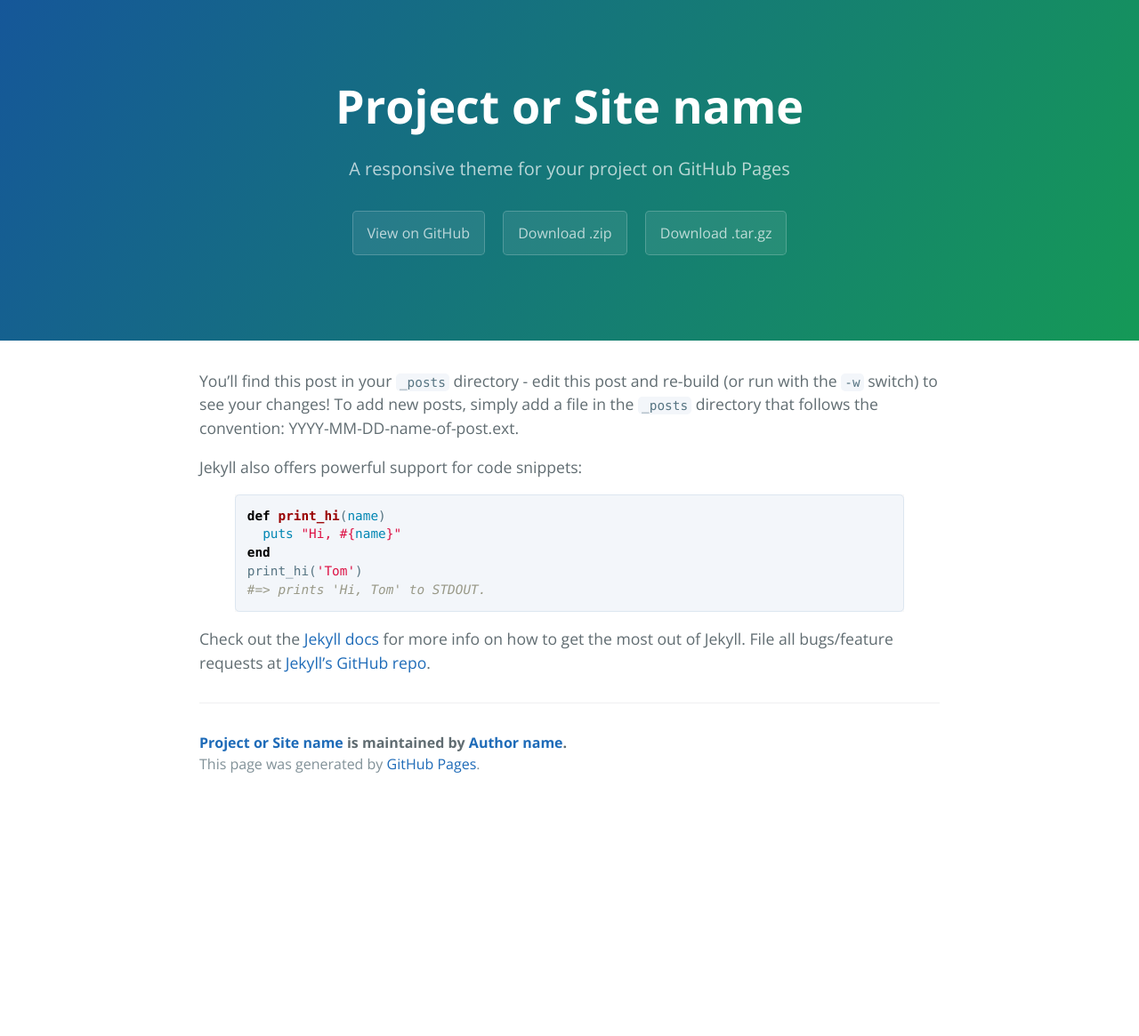
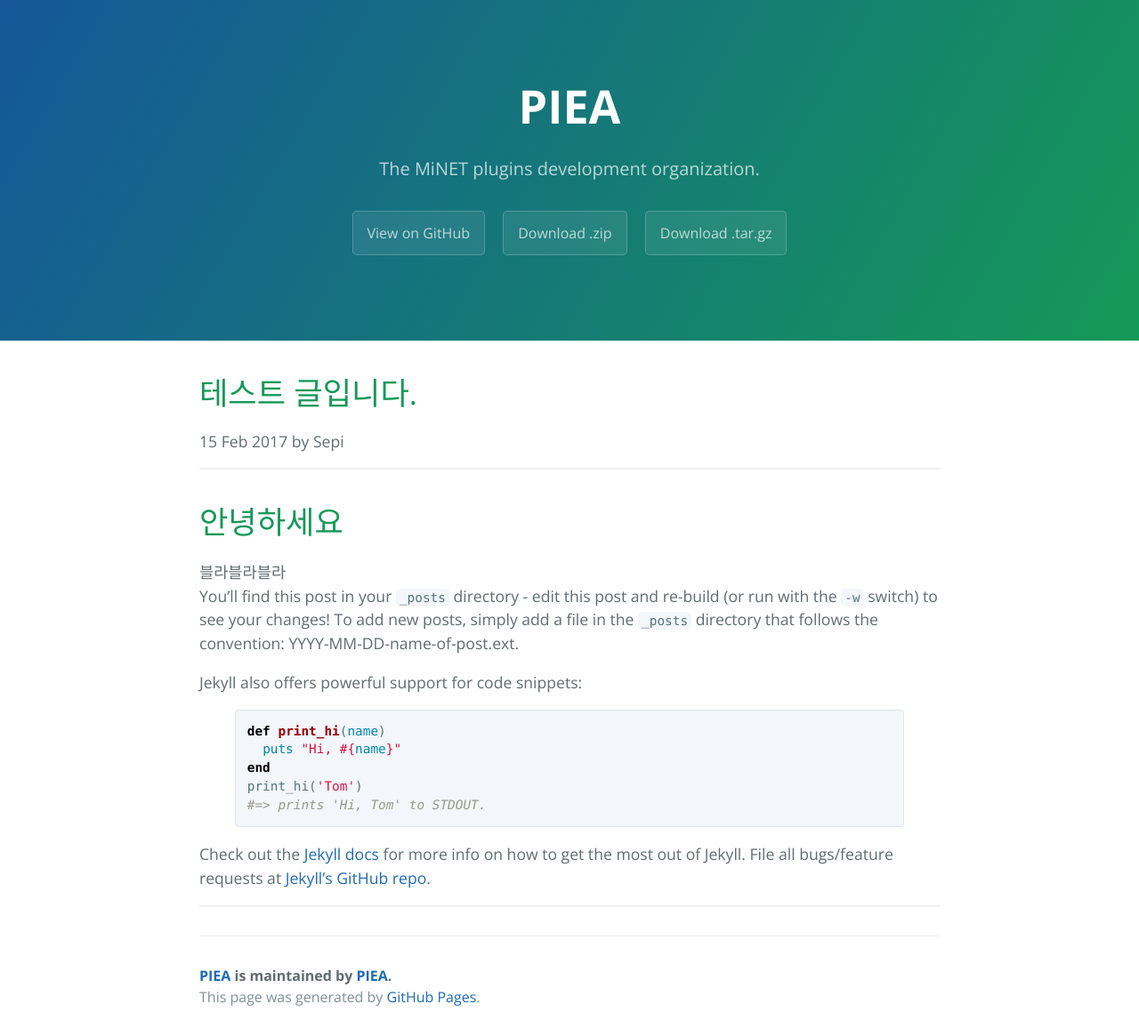
Before and after one commit to pid011/piea.github.io, a Jekyll site: the page built from _posts/2017-02-15-test-post.markdown, in a window 1280 px wide. Shown: the whole page at 89% size. Built offline with Jekyll 4.4.1, drawn with Linux system fonts in a browser that asks for light colours; comment, search, counter and statistics services are not loaded; before the commit the page ends 903 px from its top, so only the background shows below that.

Commit message:
so many changed

```diff
--- a/_config.yml
+++ b/_config.yml
@@ -1,17 +1,21 @@
 # Setup
-title:        Project or Site name
-tagline:      A responsive theme for your project on GitHub Pages
+title:        PIEA
+tagline:      The MiNET plugins development organization.
 baseurl:      ""
-paginate:     1
+paginate:     3
 
 # About/contact
 author:
-  name:       Author name
-  url:        http://yourhomepage.com
+  name:       PIEA
+  url:        https://piea.github.io
 
 # Gems
 gems:
   - jekyll-paginate
 
-#Others
+# Others
 markdown: kramdown
+
+# Disqus
+disqus_shortname        : "PIEA"
+disqus_site_shortname   : "piea"
--- /dev/null
+++ b/_includes/comments.html
@@ -0,0 +1,23 @@
+{% if page.comments %}
+<hr>
+
+<div id="disqus_thread"></div>
+<script>
+    /**
+		*  RECOMMENDED CONFIGURATION VARIABLES: EDIT AND UNCOMMENT THE SECTION BELOW TO INSERT DYNAMIC VALUES FROM YOUR PLATFORM OR CMS.
+		*  LEARN WHY DEFINING THESE VARIABLES IS IMPORTANT: https://disqus.com/admin/universalcode/#configuration-variables
+		*/
+    var disqus_config = function () {
+        this.page.url = '{{ site.url }}{{ post.url }}';
+        this.page.identifier = '{{ page.id }}';
+    };
+    (function () { // DON'T EDIT BELOW THIS LINE
+        var d = document, s = d.createElement('script');
+        s.src = '//piea.disqus.com/embed.js';
+        s.setAttribute('data-timestamp', +new Date());
+        (d.head || d.body).appendChild(s);
+    })();
+</script>
+<noscript>Please enable JavaScript to view the <a href="https://disqus.com/?ref_noscript">comments powered by Disqus.</a></noscript>
+</div>
+{% endif %}
--- a/_layouts/default.html
+++ b/_layouts/default.html
@@ -1,18 +1,17 @@
 <!DOCTYPE html>
-<html lang="en-us">
+<html lang="ko-kr">
 
+<head>
   {% include head.html %}
+</head>
 
-  <body>
-    {% include page-header.html %}
+<body>
+  {% include page-header.html %}
+  <section class="main-content">
+    {{ content }}
+    {% include comments.html %}
+    {% include page-footer.html %}
+  </section>
+</body>
 
-    <section class="main-content">
-
-      {{ content }}
-
-      {% include page-footer.html %}
-
-    </section>
-
-  </body>
 </html>
--- a/_layouts/post.html
+++ b/_layouts/post.html
@@ -1,7 +1,25 @@
----
-layout: default
----
-<h2>{{ page.title }}</h2>
-<p class="meta">{{ page.date | date_to_string }}</p>
+<!DOCTYPE html>
+<html lang="ko-kr">
 
-{{ content }}
+<head>
+    {% include head.html %}
+</head>
+
+<body>
+    {% include page-header.html %}
+    <section class="main-content">
+        <header class="post-header">
+            <h1 class="post-title">{{ page.title }}</h1>
+            <span class="post-meta">
+                <time class="post-date">{{ page.date | date_to_string }}</time>
+                <span class="post-author">by {{ page.author }}</span>
+            </span>
+        </header>
+        <hr>
+        {{ content }}
+        {% include comments.html %}
+        {% include page-footer.html %}
+    </section>
+</body>
+
+</html>
--- a/_posts/2016-02-12-sample-content.markdown
+++ b/_posts/2017-02-15-test-post.markdown
@@ -1,10 +1,12 @@
 ---
-layout: default
-title:  "Welcome to Jekyll!"
-date:   2016-02-12 17:50:00
-categories: main
+layout: post
+title:  "테스트 글입니다."
+author: "Sepi"
+comments: true
 ---
 
+# 안녕하세요
+블라블라블라
 You'll find this post in your `_posts` directory - edit this post and re-build (or run with the `-w` switch) to see your changes!
 To add new posts, simply add a file in the `_posts` directory that follows the convention: YYYY-MM-DD-name-of-post.ext.
 
--- a/index.html
+++ b/index.html
@@ -3,8 +3,10 @@
 title: {{ site.name }}
 ---
 
+
+<hr>
 <div id="home">
-  <h1>Blog Posts</h1>
+  <h2>글 목록</h2>
   <ul class="posts">
     {% for post in site.posts %}
       <li><span>{{ post.date | date_to_string }}</span> &raquo; <a href="{{ site.baseurl }}{{ post.url }}">{{ post.title }}</a></li>
```
